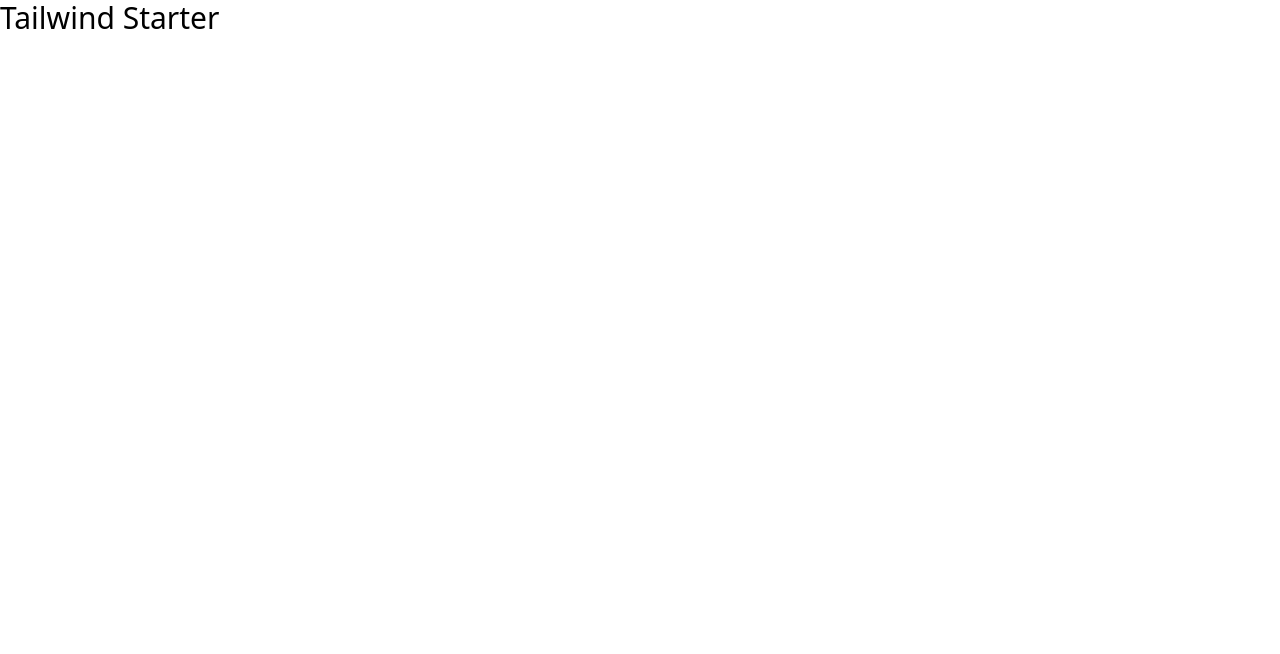
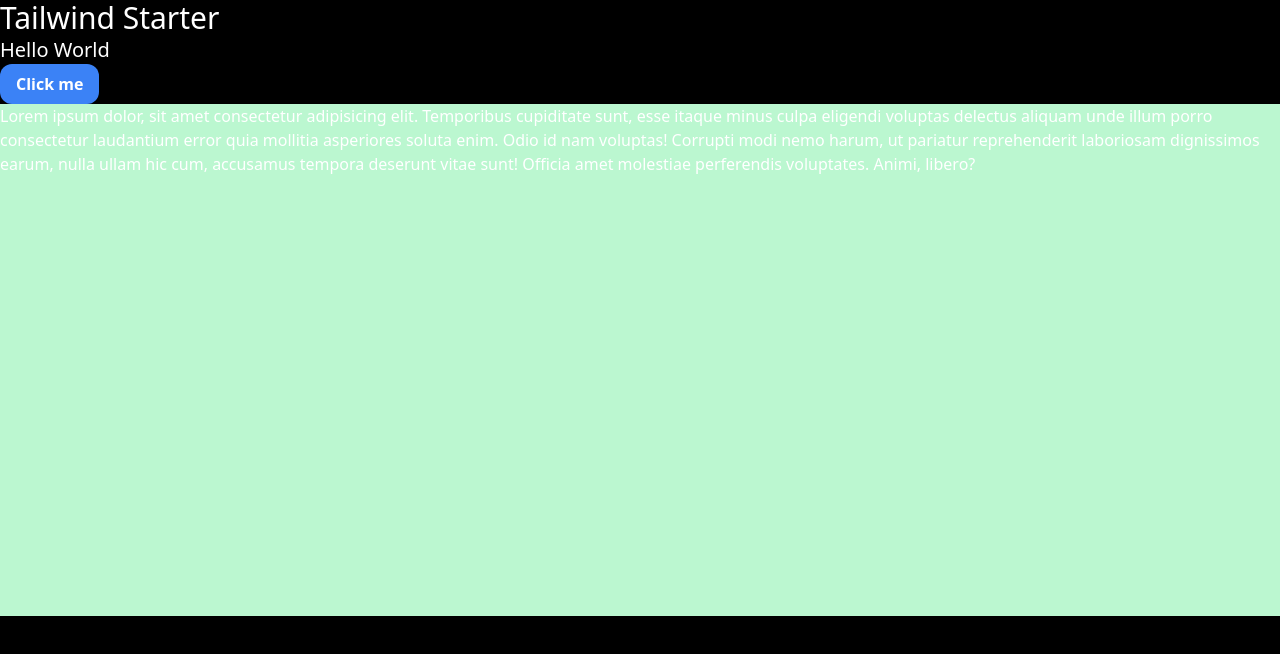
Before and after one commit to DSlundro/tailwind-starter, a website: page index.html in a window 1280 px wide. Drawn offline with Linux system fonts and the light colour scheme.

Commit message:
add directives and functions

```diff
--- a/index.html
+++ b/index.html
@@ -8,6 +8,14 @@
     <title>Tailwind Starter</title>
 </head>
 <body>
-    <h1 class="text-3xl">Tailwind Starter</h1>
+    <h1>Tailwind Starter</h1>
+    <h2>Hello World</h2>
+    <button class="btn-blue">Click me</button>
+    <div class="content-area">
+        <p>
+            Lorem ipsum dolor, sit amet consectetur adipisicing elit. Temporibus cupiditate sunt, esse itaque minus culpa eligendi voluptas delectus aliquam unde illum porro consectetur laudantium error quia mollitia asperiores soluta enim.
+            Odio id nam voluptas! Corrupti modi nemo harum, ut pariatur reprehenderit laboriosam dignissimos earum, nulla ullam hic cum, accusamus tempora deserunt vitae sunt! Officia amet molestiae perferendis voluptates. Animi, libero?
+        </p>
+    </div>
 </body>
 </html>
--- a/input.css
+++ b/input.css
@@ -1,3 +1,31 @@
 @tailwind base;
 @tailwind components;
 @tailwind utilities;
+
+@layer base {
+    h1{
+        @apply text-3xl;
+    }
+
+    h2{
+        @apply text-xl;
+    }
+}
+
+@layer components {
+    .btn-blue {
+        @apply bg-blue-500 py-2 px-4 rounded-xl font-bold hover:bg-blue-700 text-white;
+    }
+}
+
+.content-area {
+    @apply bg-green-200;
+    height: theme('spacing.128');
+}
+
+
+@media screen(xl) {
+    body {
+        @apply bg-black text-white;
+    }
+}
--- a/tailwind.config.js
+++ b/tailwind.config.js
@@ -2,7 +2,11 @@
 module.exports = {
   content: ['./*.html'],
   theme: {
-    extend: {},
+    extend: {
+      spacing: {
+        128: '32rem'
+      }
+    },
   },
   plugins: [],
 }
```
Also changed, not shown: assets/css/style.css.
